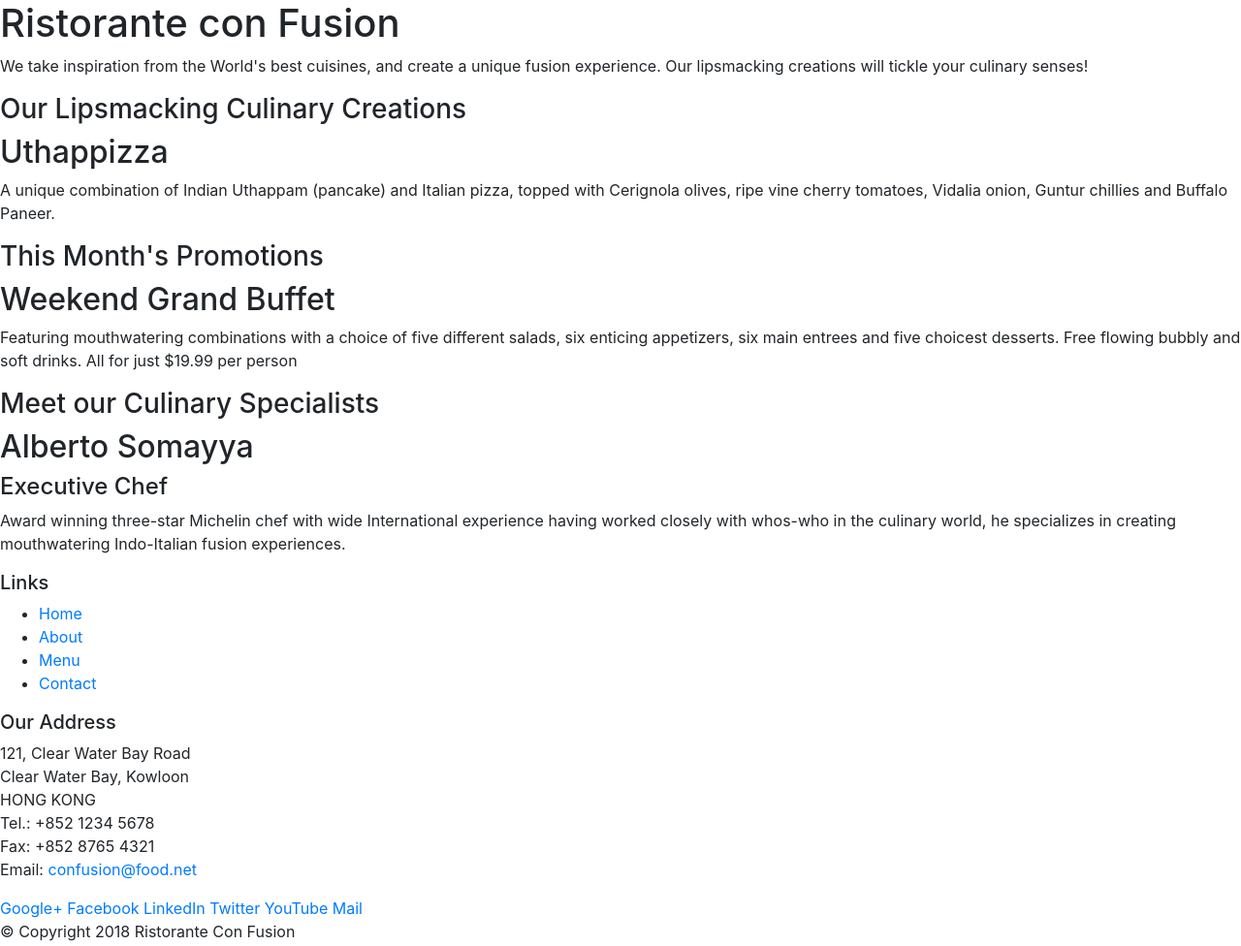
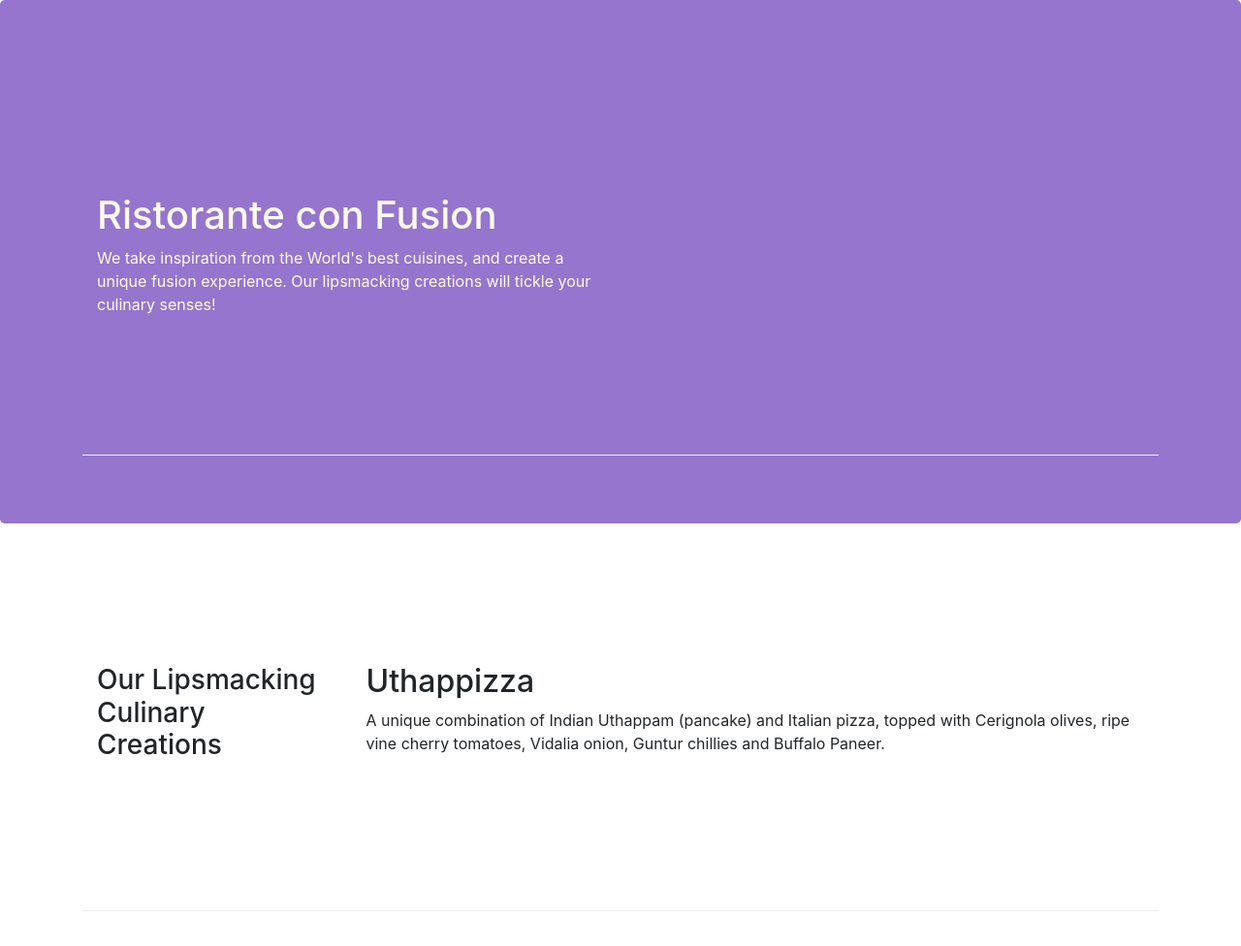
Before and after one commit to HarshitPatel25/BootStrap, a website: page index.html in a window 1280 px wide. Shown: the top 976 px of the page at 97% size. Drawn offline with nearby package versions, Linux system fonts and the light colour scheme.

Commit message:
Bootstrap Layout

```diff
--- /dev/null
+++ b/css/style.css
@@ -0,0 +1,30 @@
+.row-header{
+    margin:0px auto;
+    padding:0px;
+}
+
+.row-content {
+    margin:0px auto;
+    padding: 50px 0px 50px 0px;
+    border-bottom: 1px ridge;
+    min-height:400px;
+}
+
+.footer{
+    background-color: #D1C4E9;
+    margin:0px auto;
+    padding: 20px 0px 20px 0px;
+}
+
+.jumbotron {
+    padding:70px 30px 70px 30px;
+    margin:0px auto;
+    background: #9575CD ;
+    color:floralwhite;
+}
+
+.address{
+    font-size:80%;
+    margin:0px;
+    color:#0f0f0f;
+}
--- a/index.html
+++ b/index.html
@@ -10,50 +10,51 @@
 
         <!-- Bootstrap CSS -->
         <link rel="stylesheet" href="node_modules/bootstrap/dist/css/bootstrap.min.css">
+        <link rel="stylesheet" href="css/style.css">
 </head>
 
 <body>
 
-    <header>
-        <div>
-            <div>
-                <div>
+    <header class="jumbotron">
+        <div class = "container">
+            <div class="row row-content align-items-center">
+                <div class="col-12 col-sm-6">
                     <h1>Ristorante con Fusion</h1>
                     <p>We take inspiration from the World's best cuisines, and create a unique fusion experience. Our lipsmacking creations will tickle your culinary senses!</p>
                 </div>
-                <div>
+                <div class="col-12 col-sm">
                 </div>
             </div>
         </div>
     </header>
 
-    <div>
-        <div>
-            <div>
+    <div class="container">
+        <div class= "row row-content align-items-center">
+            <div class="col-12 col-sm-4 col-md-3">
                 <h3>Our Lipsmacking Culinary Creations</h3>
             </div>
-            <div>
+            <div class="col col-sm col-md">
                 <h2>Uthappizza</h2>
                 <p>A unique combination of Indian Uthappam (pancake) and Italian pizza, topped with Cerignola olives, ripe vine cherry tomatoes, Vidalia onion, Guntur chillies and Buffalo Paneer.</p>
             </div>
         </div>
 
 
-        <div>
-            <div>
+        <div class="row row-content align-items-center">
+            <div class="col-12 col-sm-4 col-md-3">
                 <h3>This Month's Promotions</h3>
             </div>
-            <div>
+            <div class="col-12 col-sm col-md">
                 <h2>Weekend Grand Buffet</h2>
                 <p>Featuring mouthwatering combinations with a choice of five different salads, six enticing appetizers, six main entrees and five choicest desserts. Free flowing bubbly and soft drinks. All for just $19.99 per person </p>
             </div>
         </div>
 
-        <div>
-            <div>
+        <div class="row row-content align-items-center">
+            <div class="col-12 col-sm-4 col-md-3">
                 <h3>Meet our Culinary Specialists</h3>
             </div>
-            <div>
+            <div class="col-12 col-sm col-md">
                 <h2>Alberto Somayya</h2>
                 <h4>Executive Chef</h4>
                 <p>Award winning three-star Michelin chef with wide International experience having worked closely with whos-who in the culinary world, he specializes in creating mouthwatering Indo-Italian fusion experiences. </p>
@@ -61,19 +62,19 @@
         </div>
     </div>
 
-    <footer>
-        <div>
-            <div>
-                <div>
+    <footer class="footer">
+        <div class="container">
+            <div class="row ">
+                <div class="col-4 offset-1 col-sm-2">
                     <h5>Links</h5>
-                    <ul>
+                    <ul class="list-unstyled">
                         <li><a href="#">Home</a></li>
                         <li><a href="#">About</a></li>
                         <li><a href="#">Menu</a></li>
                         <li><a href="#">Contact</a></li>
                     </ul>
                 </div>
-                <div>
+                <div class="col-7 col-sm-5">
                     <h5>Our Address</h5>
                     <address>
 		              121, Clear Water Bay Road<br>
@@ -84,8 +85,8 @@
 		              Email: <a href="mailto:confusion@food.net">confusion@food.net</a>
 		           </address>
                 </div>
-                <div>
-                    <div>
+                <div class="col-12 col-sm-4 align-self-center">
+                    <div class="text-center>
                         <a href="http://google.com/+">Google+</a>
                         <a href="http://www.facebook.com/profile.php?id=">Facebook</a>
                         <a href="http://www.linkedin.com/in/">LinkedIn</a>
@@ -95,8 +96,8 @@
                     </div>
                 </div>
            </div>
-           <div>
-                <div>
+           <div class ="row">
+                <div class="col-auto">
                     <p>© Copyright 2018 Ristorante Con Fusion</p>
                 </div>
            </div>
```
